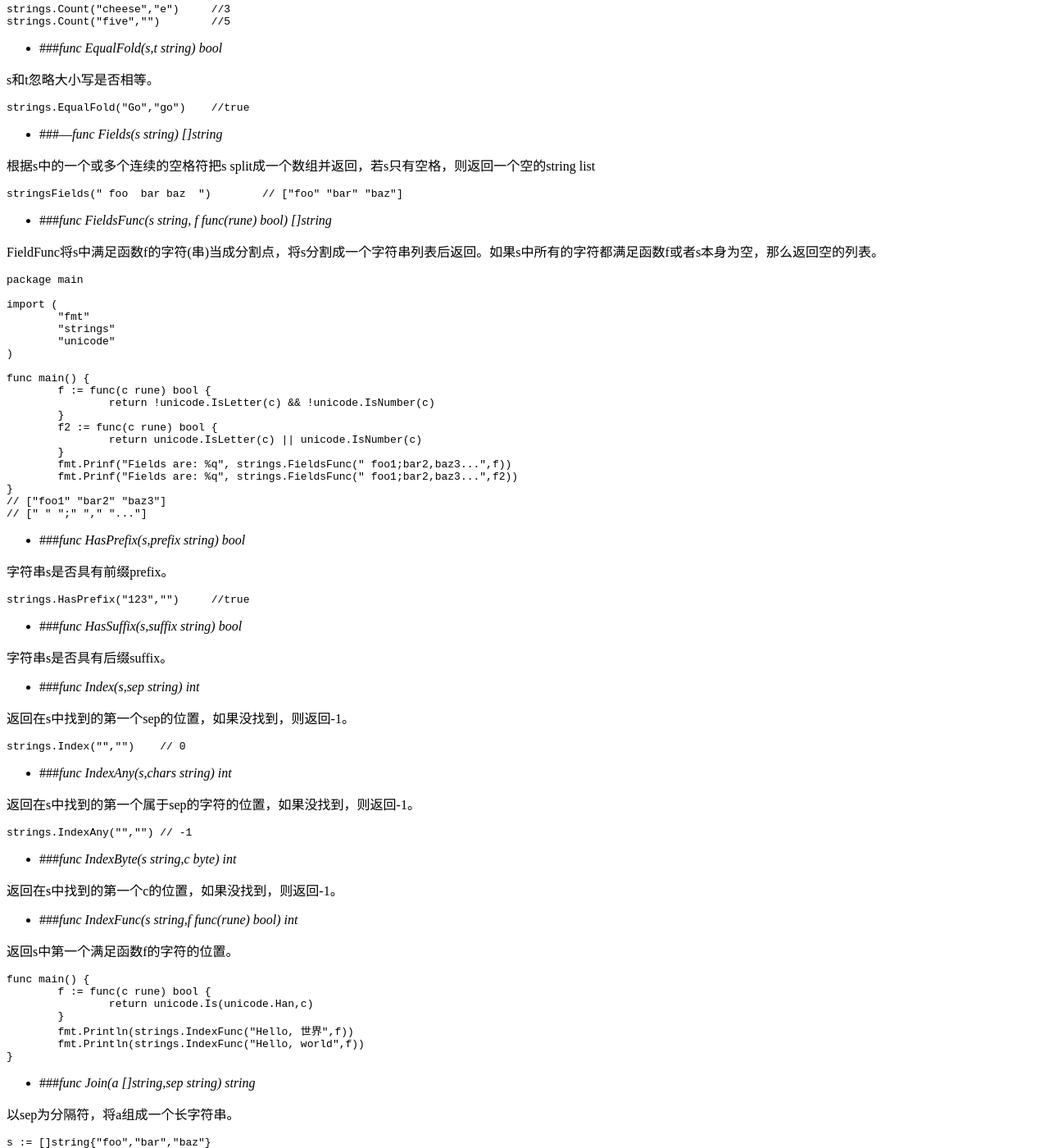
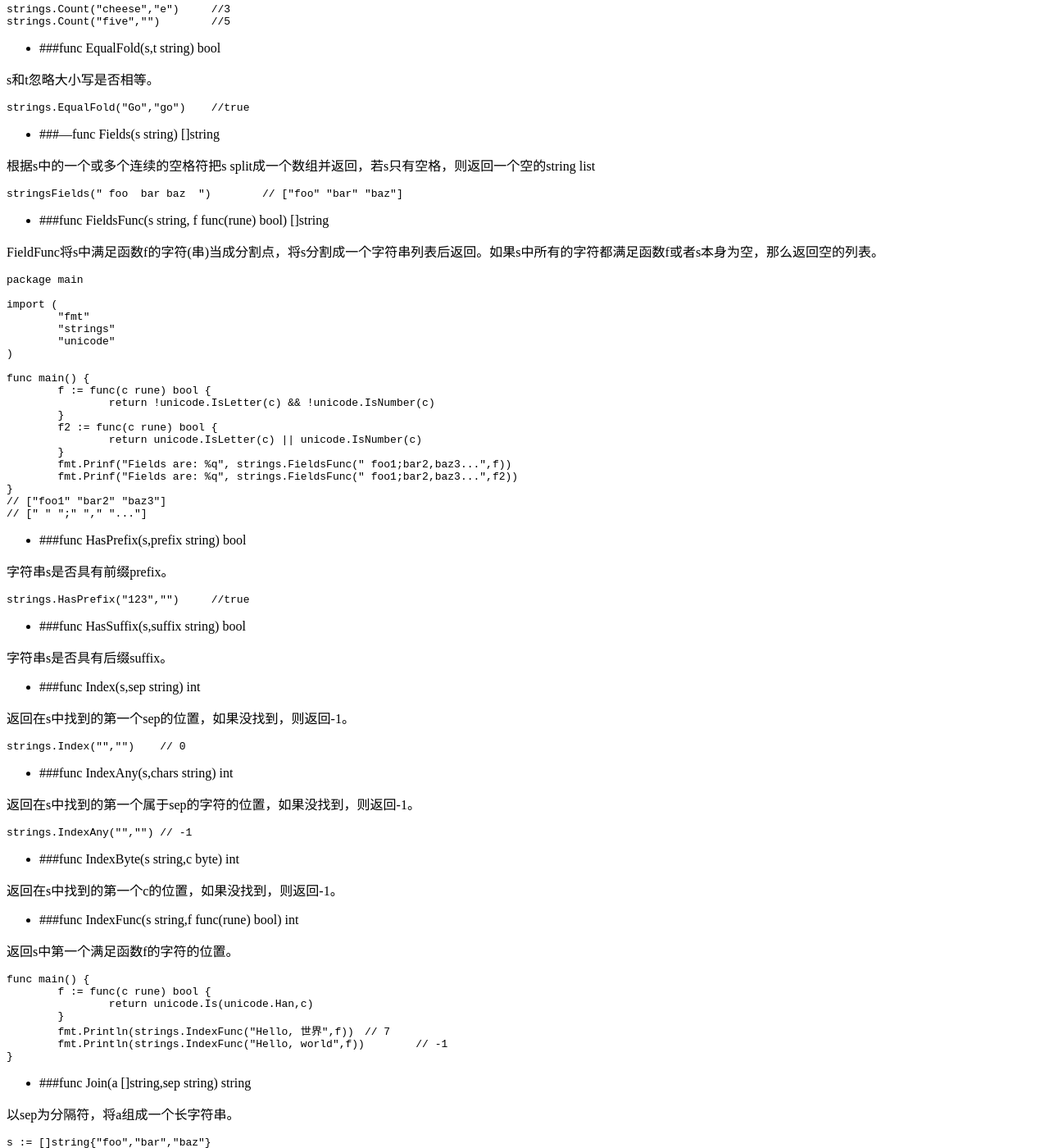
Before and after one commit to Wubin91/wubin91.github.com, a Jekyll site: the page built from _posts/2015-11-17-go-pkg-strings.md, in a window 1280 px wide and 1400 px high, scrolled down 943 px. Shown: the whole window at 82% size. Built offline with Jekyll 4.4.1, drawn with Linux system fonts in a browser that asks for light colours; nearby versions of some CDN libraries; library files that are not in the unit come from our copies; comment, search, counter and statistics services are not loaded; some of the changed text lies outside the part shown.

Commit message:
starting Go

```diff
--- a/_posts/2015-11-17-go-pkg-strings.md
+++ b/_posts/2015-11-17-go-pkg-strings.md
@@ -14,18 +14,18 @@ tags: [Go, strings, package]
 
 下面是Go strings包提供的一些函数：
 
-* ###_func Compare(a,b string) int_
+* ###func Compare(a,b string) int
 
 直接比较a，b两个字符串，若a==b，返回0；若a<b，返回-1；若a>b，返回1。这与Go内置的string比较操作符==，<，>效果是一样的。貌似有点多余了。
 
-* ###_func Contains(s,substr string) bool_
+* ###func Contains(s,substr string) bool
 
 判断s中是否包含substr。
 
 	strings.Contains("seafood","")	//true
 	strings.Contains("","")		//true
 
-* ###_func ContainsAny(s,chars string) bool_
+* ###func ContainsAny(s,chars string) bool
 
 若字符串chars中有一个字符出现在s中，则返回true，否则返回false。
 
@@ -33,7 +33,7 @@ tags: [Go, strings, package]
 	strings.ContainsAny("foo","")		//false
 	strings.ContainsAny("","")		//false
 
-* ###_func ContainsRune(s string, r rune) bool_
+* ###func ContainsRune(s string, r rune) bool
 
 rune类型，即字符char型，在Go中它与int32是同一个类型。
 这个函数判断r是否在s中。
@@ -41,26 +41,26 @@ rune类型，即字符char型，在Go中它与int32是同一个类型。
 	strings.ContainsRune("team",'a')	//true
 	strings.ContainsRune("team",97)		//true, 'a'=97
 
-* ###_func Cou(s,sep string) int_
+* ###func Cou(s,sep string) int
 
 计算s中出现了多少个非重叠的sep字符串，如果sep为空""，那么就返回1+s字符串的长度。
 
 	strings.Count("cheese","e")	//3
 	strings.Count("five","")	//5
 
-* ###_func EqualFold(s,t string) bool_
+* ###func EqualFold(s,t string) bool
 
 s和t忽略大小写是否相等。
 
 	strings.EqualFold("Go","go")	//true
 
-* ###—_func Fields(s string) []string_
+* ###—func Fields(s string) []string
 
 根据s中的一个或多个连续的空格符把s split成一个数组并返回，若s只有空格，则返回一个空的string list
 
 	stringsFields(" foo  bar baz  ")	// ["foo" "bar" "baz"]
 
-* ###_func FieldsFunc(s string, f func(rune) bool) []string_
+* ###func FieldsFunc(s string, f func(rune) bool) []string
 
 FieldFunc将s中满足函数f的字符(串)当成分割点，将s分割成一个字符串列表后返回。如果s中所有的字符都满足函数f或者s本身为空，那么返回空的列表。
 
@@ -85,33 +85,33 @@ FieldFunc将s中满足函数f的字符(串)当成分割点，将s分割成一个
 	// ["foo1" "bar2" "baz3"]
 	// [" " ";" "," "..."]
 
-* ###_func HasPrefix(s,prefix string) bool_
+* ###func HasPrefix(s,prefix string) bool
 
 字符串s是否具有前缀prefix。
 
 	strings.HasPrefix("123","")	//true
 
-* ###_func HasSuffix(s,suffix string) bool_
+* ###func HasSuffix(s,suffix string) bool
 
 字符串s是否具有后缀suffix。
 
-* ###_func Index(s,sep string) int_
+* ###func Index(s,sep string) int
 
 返回在s中找到的第一个sep的位置，如果没找到，则返回-1。
 
 	strings.Index("","")	// 0
 
-* ###_func IndexAny(s,chars string) int_
+* ###func IndexAny(s,chars string) int
 
 返回在s中找到的第一个属于sep的字符的位置，如果没找到，则返回-1。
 
 	strings.IndexAny("","")	// -1
 
-* ###_func IndexByte(s string,c byte) int_
+* ###func IndexByte(s string,c byte) int
 
 返回在s中找到的第一个c的位置，如果没找到，则返回-1。
 
-* ###_func IndexFunc(s string,f func(rune) bool) int_
+* ###func IndexFunc(s string,f func(rune) bool) int
 
 返回s中第一个满足函数f的字符的位置。
 
@@ -119,13 +119,15 @@ FieldFunc将s中满足函数f的字符(串)当成分割点，将s分割成一个
 		f := func(c rune) bool {
 			return unicode.Is(unicode.Han,c)
 		}
-		fmt.Println(strings.IndexFunc("Hello, 世界",f))
-		fmt.Println(strings.IndexFunc("Hello, world",f))
+		fmt.Println(strings.IndexFunc("Hello, 世界",f))	// 7
+		fmt.Println(strings.IndexFunc("Hello, world",f))	// -1
 	}
 
-* ###_func Join(a []string,sep string) string_
+* ###func Join(a []string,sep string) string
 
 以sep为分隔符，将a组成一个长字符串。
 
 	s := []string{"foo","bar","baz"}
 	strings.Join(s,",")	// "foo,bar,baz"
+
+* ###func LastIndex(s,sep string) int
```
